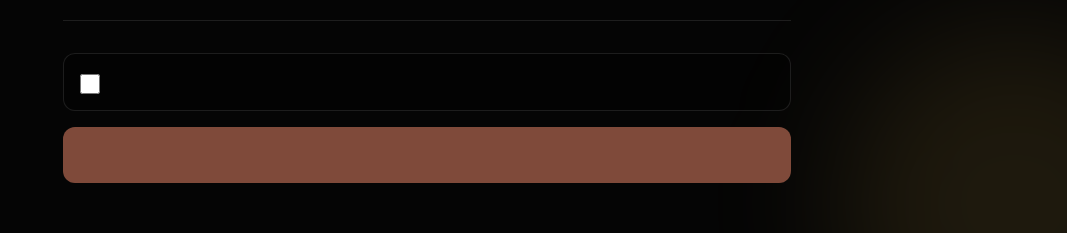
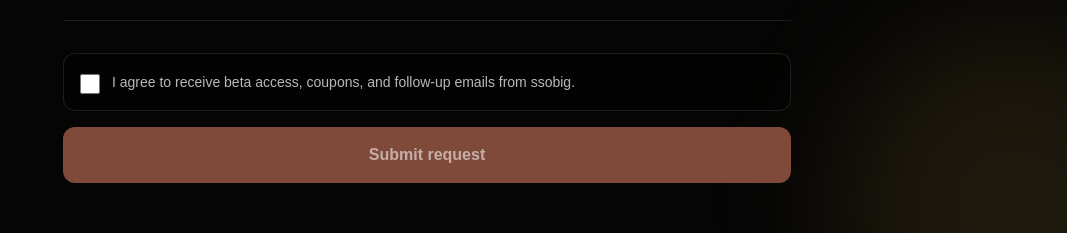
Before and after one commit to neofrigate/ssobig-home, a Next.js app: page /playroom/form/marketing/en in a window 1280 px wide. Shown: the part 1724-1957 px from the top of the page, without its empty margins (213-1280 px from the left). Built offline with nearby package versions, Linux system fonts and the light colour scheme; no server answers; the database is empty.

Commit message:
Fix marketing reviewer form label references

```diff
--- a/src/app/playroom/form/marketing/[locale]/MarketingSignupForm.tsx
+++ b/src/app/playroom/form/marketing/[locale]/MarketingSignupForm.tsx
@@ -1032,7 +1032,7 @@ export default function MarketingSignupForm({
                 onChange={(event) => update("consent", event.target.checked)}
                 className="mt-1 h-5 w-5 shrink-0 accent-[#FF7A59]"
               />
-              <span>{copy.consent}</span>
+              <span>{copy.labels.consent}</span>
             </label>
 
             {submitState.status === "error" ? (
@@ -1047,8 +1047,8 @@ export default function MarketingSignupForm({
               className="mt-4 flex min-h-14 w-full items-center justify-center rounded-xl bg-[#FF7A59] px-6 text-base font-semibold text-[#050505] transition hover:brightness-105 disabled:cursor-not-allowed disabled:bg-[#7F4A3A] disabled:text-white/55"
             >
               {submitState.status === "submitting"
-                ? copy.submitting
-                : copy.submit}
+                ? copy.labels.submitting
+                : copy.labels.submit}
             </button>
           </div>
         </form>
```
